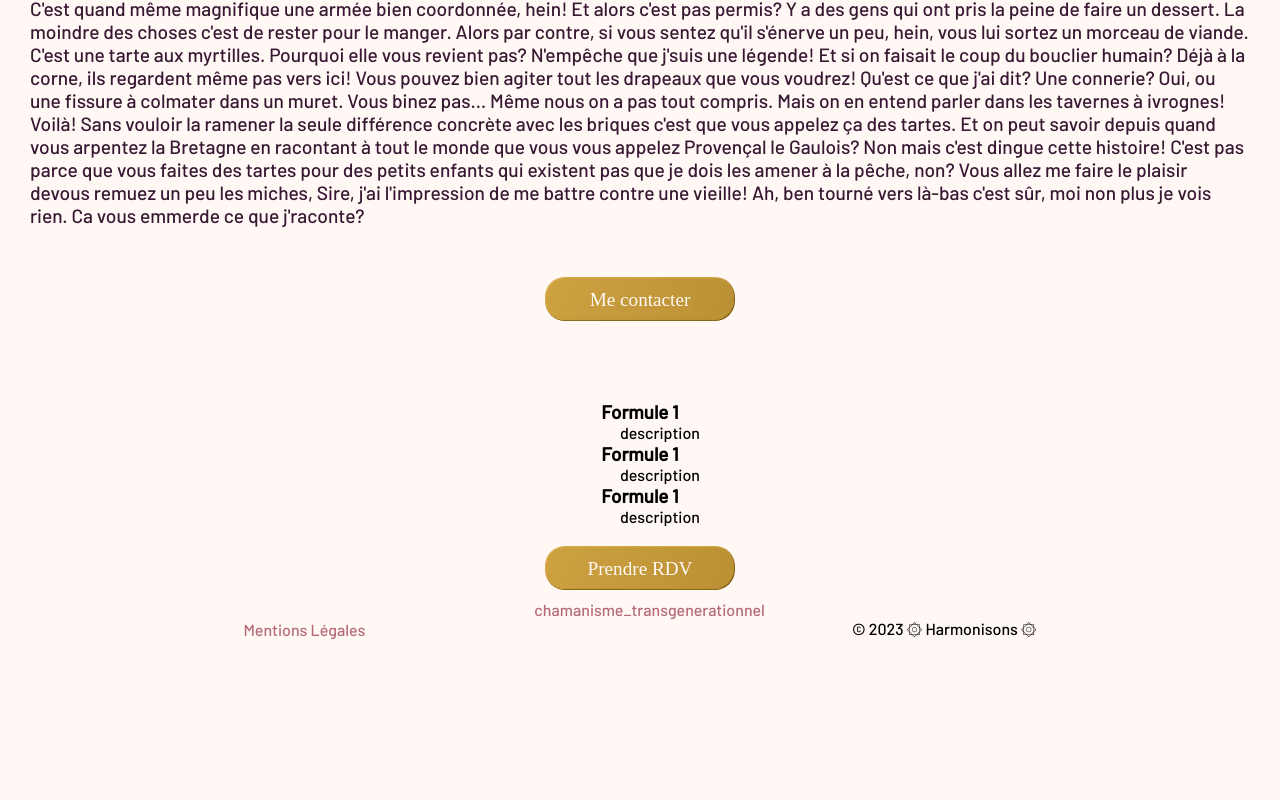
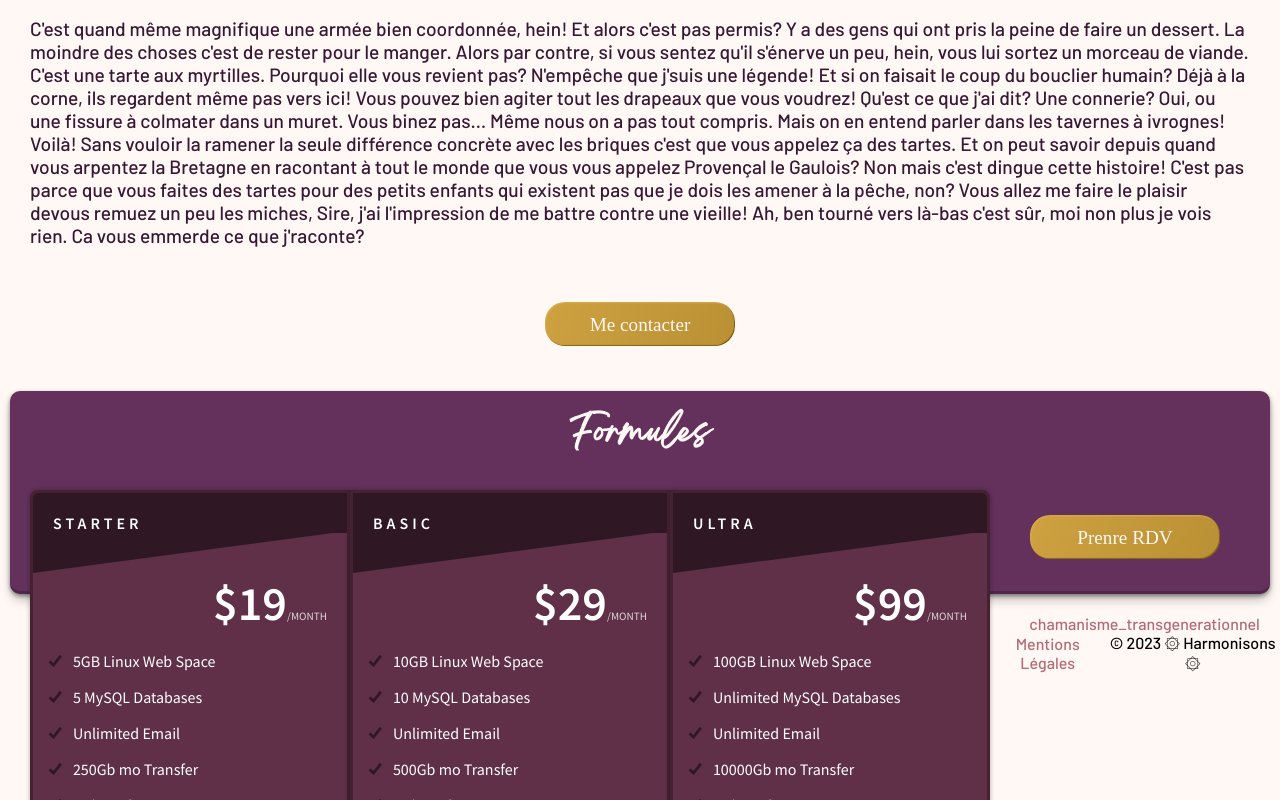
Before and after one commit to Newaluigi/Harmonisons-project, a React (Vite) app in the folder frontend/: page /soins in a window 1280 px wide. Shown: the part 1517-2317 px from the top of the page. Before the commit the page ends 2156 px from the top, so only its background shows below. Built offline with nearby package versions, Linux system fonts and the light colour scheme; some icons are missing; a web font is replaced by a local one.

Commit message:
card pricing created and image libray installed

```diff
--- a/frontend/src/pages/Care.jsx
+++ b/frontend/src/pages/Care.jsx
@@ -50,7 +50,9 @@ export default function Care() {
           chamanique (personnalisé et sur-mesure) Débriefer pour tirer des clés
           de ton expérience pour avancer
         </p>
-        <button className="genericButton">Prendre RDV</button>
+        <button className="genericButton">
+          <a href="/contact">Prenre RDV</a>
+        </button>
       </section>
       <section>
         <h2 className="sectionTitle">Autres accompagnements</h2>
@@ -85,11 +87,13 @@ export default function Care() {
           là-bas c'est sûr, moi non plus je vois rien. Ca vous emmerde ce que
           j'raconte?
         </p>
-        <button className="genericButton">Me contacter</button>
+        <button className="genericButton">
+          <a href="/contact">Me contacter</a>
+        </button>
       </section>
-      <section>
+      <section id="formulesCard">
         <h2 className="cardTitle">Formules</h2>
-        <div>
+        {/* <div>
           <h3>Formule 1</h3>
           <ul>description</ul>
         </div>
@@ -100,8 +104,111 @@ export default function Care() {
         <div>
           <h3>Formule 1</h3>
           <ul>description</ul>
+        </div> */}
+
+        <div className="snip1404">
+          <div className="plan">
+            <header>
+              <h4 className="plan-title">Starter</h4>
+              <div className="plan-cost">
+                <span className="plan-price">$19</span>
+                <span className="plan-type">/month</span>
+              </div>
+            </header>
+            <ul className="plan-features">
+              <li>
+                <i className="ion-checkmark"> </i>5GB Linux Web Space
+              </li>
+              <li>
+                <i className="ion-checkmark"> </i>5 MySQL Databases
+              </li>
+              <li>
+                <i className="ion-checkmark"> </i>Unlimited Email
+              </li>
+              <li>
+                <i className="ion-checkmark"> </i>250Gb mo Transfer
+              </li>
+              <li>
+                <i className="ion-checkmark"> </i>24/7 Tech Support
+              </li>
+              <li>
+                <i className="ion-checkmark"> </i>Daily Backups
+              </li>
+            </ul>
+            {/* <div className="plan-select">
+              <a href="">Select Plan</a>
+            </div> */}
+          </div>
+          <div className="plan">
+            <header>
+              <h4 className="plan-title">Basic</h4>
+              <div className="plan-cost">
+                <span className="plan-price">$29</span>
+                <span className="plan-type">/month</span>
+              </div>
+            </header>
+            <ul className="plan-features">
+              <li>
+                <i className="ion-checkmark"> </i>10GB Linux Web Space
+              </li>
+              <li>
+                <i className="ion-checkmark"> </i>10 MySQL Databases
+              </li>
+              <li>
+                <i className="ion-checkmark"> </i>Unlimited Email
+              </li>
+              <li>
+                <i className="ion-checkmark"> </i>500Gb mo Transfer
+              </li>
+              <li>
+                <i className="ion-checkmark"> </i>24/7 Tech Support
+              </li>
+              <li>
+                <i className="ion-checkmark"> </i>Daily Backups
+              </li>
+            </ul>
+            {/* <div className="plan-select">
+              <a href="">Select Plan</a>
+            </div> */}
+          </div>
+
+          <div className="plan">
+            <header>
+              <h4 className="plan-title">Ultra</h4>
+              <div className="plan-cost">
+                <span className="plan-price">$99</span>
+                <span className="plan-type">/month</span>
+              </div>
+            </header>
+            <ul className="plan-features">
+              <li>
+                <i className="ion-checkmark"> </i>100GB Linux Web Space
+              </li>
+              <li>
+                <i className="ion-checkmark"> </i>Unlimited MySQL Databases
+              </li>
+              <li>
+                <i className="ion-checkmark"> </i>Unlimited Email
+              </li>
+              <li>
+                <i className="ion-checkmark"> </i>10000Gb mo Transfer
+              </li>
+              <li>
+                <i className="ion-checkmark"> </i>24/7 Tech Support
+              </li>
+              <li>
+                <i className="ion-checkmark"> </i>Daily Backups
+              </li>
+            </ul>
+            {/* <div className="plan-select">
+              <a href="">Select Plan</a>
+            </div> */}
+          </div>
         </div>
-        <button className="genericButton">Prendre RDV</button>
+
+        <button className="genericButton">
+          <a href="/contact">Prenre RDV</a>
+        </button>
       </section>
     </div>
   )
--- a/frontend/src/pages/Home.jsx
+++ b/frontend/src/pages/Home.jsx
@@ -1,4 +1,6 @@
 import celine from "../assets/Photos/Portrait.jpg"
+import ModalImage from "react-modal-image"
+
 export default function Home() {
   return (
     <div className="Home">
@@ -39,14 +41,22 @@ export default function Home() {
       <section id="bioCard">
         <h2 className="cardTitle">Céline</h2>
         <div className="cardContent">
-          <img src={celine} alt="photo Céline" id="cardPicture" />
+          <ModalImage
+            className="cardPicture"
+            small={celine}
+            large={celine}
+            hideDownload={true}
+            alt="portrait Céline"
+          />
           <div className="textContent">
             <p>
               Praticienne chamanique spécialisée dans les déblocages
               transgénérationnels des femmes accompagnantes au mieux-être pour
               se sentir légitime et prendre sa place authentiquement.
             </p>
-            <button className="genericButton">En savoir plus</button>
+            <button className="genericButton">
+              <a href="/quisuisje">En savoir plus</a>
+            </button>
           </div>
         </div>
       </section>
--- a/frontend/src/pages/Me.jsx
+++ b/frontend/src/pages/Me.jsx
@@ -1,6 +1,7 @@
 import feu from "../assets/Photos/Formation.jpg"
 import React, { useEffect } from "react"
 import { usePageTitle } from "../components/PageTitleContext"
+import ModalImage from "react-modal-image"
 
 export default function Me() {
   const { setPageTitle } = usePageTitle()
@@ -25,9 +26,15 @@ export default function Me() {
           pleinement à ma place dans l'accompagnement, j'augmente
           progressivement le nombre de mes consultations.
         </p>
-        <figure id="formationPic">
-          <img src={feu} alt="chamane avec tambour près d'un feu" />
-        </figure>
+        <div id="formationPic">
+          <ModalImage
+            className="tcPicture"
+            small={feu}
+            large={feu}
+            alt="chamanisme près du feu"
+            hideDownload={true}
+          />
+        </div>
         <p className="genericParagraph">
           En 2019, je m'installe à temps plein en tant que thérapeute holistique
           dans mon cabinet à domicile, à Montmorency dans le Val-d'Oise. J'ai
@@ -42,17 +49,23 @@ export default function Me() {
           chamaniques inspirantes pour se relier au Sacré en nous et autour de
           nous !
         </p>
-        <button className="genericButton">Me contacter</button>
+        <button className="genericButton">
+          <a href="/blog">En savoir plus</a>
+        </button>
       </section>
       <section id="formation">
         <h2 className="sectionTitle">Parcours de vie et formation</h2>
         <div id="timeline"></div>
-        <button className="genericButton">En savoir plus</button>
+        <button className="genericButton">
+          <a href="/contact">Me contacter</a>
+        </button>
       </section>
       <section id="temoignages">
         <h2 className="sectionTitle">Témoignages</h2>
         <div id="carroussel"></div>
-        <button className="genericButton">Prendre RDV</button>
+        <button className="genericButton">
+          <a href="/contact">Prendre RDV</a>
+        </button>
       </section>
     </div>
   )
--- a/frontend/src/styles/Care.scss
+++ b/frontend/src/styles/Care.scss
@@ -0,0 +1,135 @@
+#formulesCard {
+  height: 100%;
+  margin: 20px 10px;
+  padding: 10px;
+  background-color: var(--third-color);
+  color: var(--font-color2);
+  border-radius: 10px;
+  box-shadow: rgba(0, 0, 0, 0.4) 0px 2px 4px,
+    rgba(0, 0, 0, 0.3) 0px 7px 13px -3px, rgba(0, 0, 0, 0.2) 0px -3px 0px inset;
+}
+
+@import url(https://code.ionicframework.com/ionicons/2.0.1/css/ionicons.min.css);
+@import url(https://fonts.googleapis.com/css?family=Source+Sans+Pro:400,600);
+.snip1404 {
+  font-family: "Source Sans Pro", Arial, sans-serif;
+  color: #ffffff;
+  text-align: left;
+  font-size: 16px;
+  width: 100%;
+  max-width: 1000px;
+  margin: 20px 10px;
+}
+.snip1404 img {
+  position: absolute;
+  left: 0;
+  top: 0;
+  height: 100%;
+  z-index: -1;
+}
+.snip1404 .plan {
+  margin: 0;
+  width: 32%;
+  height: 560px;
+  position: relative;
+  float: left;
+  overflow: hidden;
+  border: 3px solid #442232;
+  box-shadow: 0 0 5px rgba(0, 0, 0, 0.3);
+  background-color: #5f3047;
+}
+.snip1404 .plan:hover i,
+.snip1404 .plan.hover i {
+  -webkit-transform: scale(1.2);
+  transform: scale(1.2);
+}
+.snip1404 .plan:first-of-type {
+  border-radius: 8px 0 0 8px;
+}
+.snip1404 .plan:last-of-type {
+  border-radius: 0 8px 8px 0;
+}
+.snip1404 * {
+  -webkit-box-sizing: border-box;
+  box-sizing: border-box;
+  -webkit-transition: all 0.25s ease-out;
+  transition: all 0.25s ease-out;
+}
+.snip1404 header {
+  background-color: #5f3047;
+  color: #ffffff;
+}
+.snip1404 .plan-title {
+  background-color: rgba(0, 0, 0, 0.5);
+  position: relative;
+  margin: 0;
+  padding: 20px 20px 0;
+  text-transform: uppercase;
+  letter-spacing: 4px;
+}
+.snip1404 .plan-title:after {
+  position: absolute;
+  content: "";
+  top: 100%;
+  left: 0;
+  width: 0;
+  height: 0;
+  border-style: solid;
+  border-width: 40px 300px 0 0;
+  border-color: rgba(0, 0, 0, 0.5) transparent transparent;
+}
+.snip1404 .plan-cost {
+  padding: 40px 20px 10px;
+  text-align: right;
+}
+.snip1404 .plan-price {
+  font-weight: 600;
+  font-size: 3em;
+}
+.snip1404 .plan-type {
+  opacity: 0.8;
+  font-size: 0.7em;
+  text-transform: uppercase;
+}
+.snip1404 .plan-features {
+  padding: 0 0 20px;
+  margin: 0;
+  list-style: outside none none;
+}
+.snip1404 .plan-features li {
+  padding: 8px 5%;
+}
+.snip1404 .plan-features i {
+  margin-right: 8px;
+  color: rgba(0, 0, 0, 0.5);
+}
+.snip1404 .plan-select {
+  border-top: 1px solid rgba(0, 0, 0, 0.2);
+  padding: 20px;
+  text-align: center;
+}
+.snip1404 .plan-select a {
+  background-color: #442232;
+  color: #ffffff;
+  text-decoration: none;
+  padding: 12px 20px;
+  font-size: 0.75em;
+  font-weight: 600;
+  border-radius: 20px;
+  text-transform: uppercase;
+  letter-spacing: 4px;
+  display: inline-block;
+}
+.snip1404 .plan-select a:hover {
+  background-color: #552a3f;
+}
+.snip1404 .featured {
+  margin-top: -10px;
+  border-color: #331926;
+  box-shadow: 0 0 25px rgba(0, 0, 0, 0.4);
+  z-index: 1;
+  border-radius: 8px;
+}
+.snip1404 .featured .plan-select {
+  padding: 30px 20px;
+}
--- a/frontend/src/styles/Home.scss
+++ b/frontend/src/styles/Home.scss
@@ -1,5 +1,4 @@
-#cardPicture {
-  width: 90%;
+.cardPicture {
   height: 90%;
   object-fit: cover;
   border-radius: 50%;
@@ -17,7 +16,8 @@
   color: var(--font-color2);
   object-fit: cover;
   border-radius: 10px;
-  box-shadow: 0px 0px 10px 0px rgba(0, 0, 0, 0.75);
+  box-shadow: rgba(0, 0, 0, 0.4) 0px 2px 4px,
+    rgba(0, 0, 0, 0.3) 0px 7px 13px -3px, rgba(0, 0, 0, 0.2) 0px -3px 0px inset;
 }
 .cardContent {
   display: grid;
--- a/frontend/src/styles/Me.scss
+++ b/frontend/src/styles/Me.scss
@@ -0,0 +1,21 @@
+#formationPic {
+  height: 100%;
+  margin: 20px 10px;
+  padding: 20px;
+  background-color: var(--third-color);
+  color: var(--font-color2);
+  object-fit: cover;
+  border-radius: 10px;
+  box-shadow: rgba(0, 0, 0, 0.4) 0px 2px 4px,
+    rgba(0, 0, 0, 0.3) 0px 7px 13px -3px, rgba(0, 0, 0, 0.2) 0px -3px 0px inset;
+}
+
+.tcPicture {
+  height: 90%;
+  object-fit: cover;
+  box-shadow: 0px 0px 10px 0px rgba(0, 0, 0, 0.75);
+  transition: all 0.5s ease;
+  &:hover {
+    transform: scale(1.1);
+  }
+}
--- a/frontend/src/styles/main.scss
+++ b/frontend/src/styles/main.scss
@@ -4,6 +4,8 @@
 @import "./Footer.scss";
 @import "./Header.scss";
 @import "./Burger.scss";
+@import "./Me.scss";
+@import "./Care.scss";
 
 :root {
   --background-color: #fff8f4;
@@ -36,7 +38,7 @@
   height: 44px;
   box-sizing: border-box;
   padding: 10px 20px;
-  margin: 20px 0 10px;
+  margin: 25px 0;
   font-size: 1.2rem;
   font-family: var(--font1);
   line-height: 19px;
@@ -44,6 +46,10 @@
   transition: all 0.3s ease-in-out;
   &:hover {
     background-color: var(--third-color);
+  }
+  a {
+    text-decoration: none;
+    color: var(--font-color2);
   }
 }
 
--- a/package.json
+++ b/package.json
@@ -33,6 +33,7 @@
   },
   "dependencies": {
     "react-icons": "^4.10.1",
+    "react-modal-image": "^2.6.0",
     "react-router-dom": "^6.15.0",
     "sass": "^1.65.1"
   }
```
Also changed, not shown: 1 other file (tests, documents, lock files or other folders).
